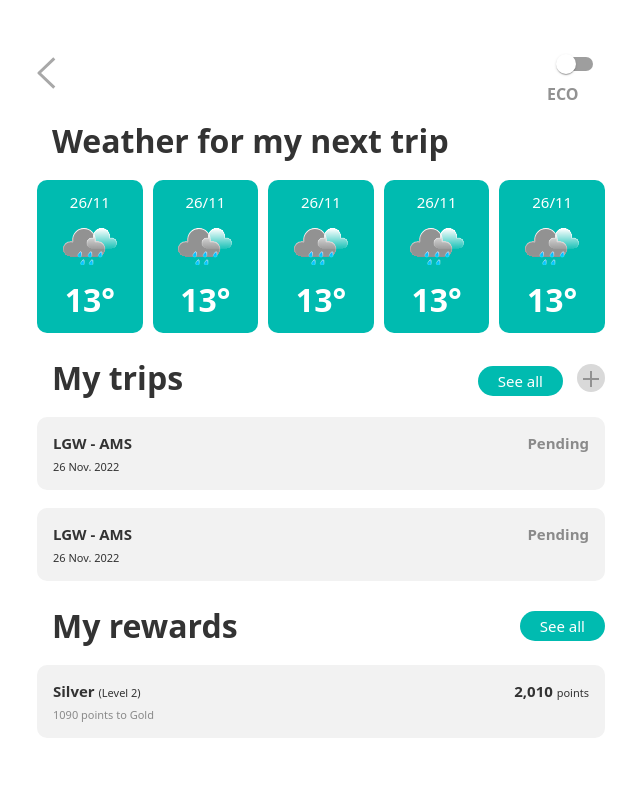
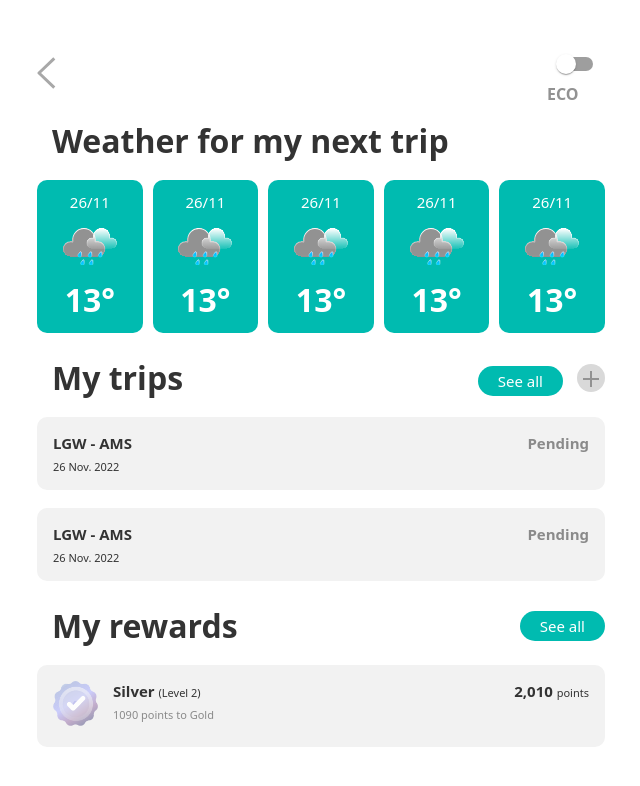
Before and after one commit to nicopicchio/flylight, a React (Create React App) app: page /home in a window 1280 px wide. Shown: the top 786 px of the page, without its empty margins (319-959 px from the left). Built offline with nearby package versions, Linux system fonts and the light colour scheme.

Commit message:
Added silver badge

```diff
--- a/src/components/RewardLevel/RewardLevel.css
+++ b/src/components/RewardLevel/RewardLevel.css
@@ -4,9 +4,21 @@
     width: 100%;
     margin: 0 auto 18px auto;
     padding: 16px;
+    display: flex;
+    justify-content: flex-start;
+}
+
+.reward-level__badge {
+    max-width: 45px;
+}
+
+.reward-level__badge__img {
+    width: 100%;
 }
 
 .reward-level__text {
+    width: 100%;
+    margin-left: 15px;
     display: flex;
     justify-content: space-between;
 }
--- a/src/components/RewardLevel/RewardLevel.jsx
+++ b/src/components/RewardLevel/RewardLevel.jsx
@@ -1,10 +1,13 @@
 import React from 'react';
 import './RewardLevel.css';
+import SilverBadge from '../../assets/Silver_status.png';
 
 export default function RewardLevel() {
   return (
     <div className="reward-level">
-        <div className="reward-level__badge"></div>
+        <div className="reward-level__badge">
+          <img className="reward-level__badge__img" src={SilverBadge} alt="Silver level badge"/>
+        </div>
         <div className="reward-level__text">
             <div className="reward-level__text__left-comp">
                 <p className="reward-level__text__title">Silver <span class="reward-level__text__small">(Level 2)</span></p>
```
Also changed, not shown: src/assets/Silver_status.png.
